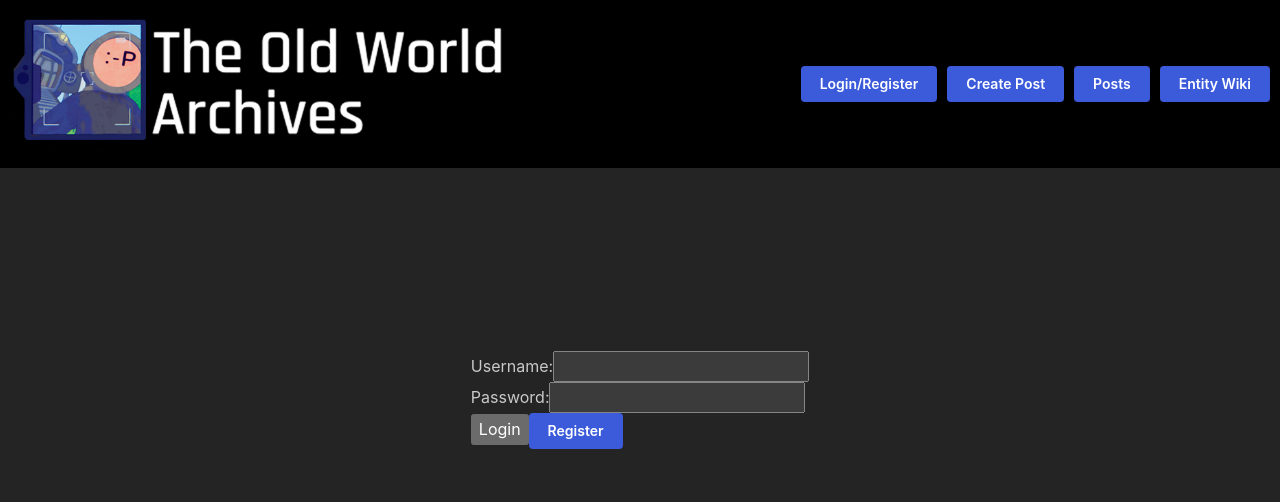
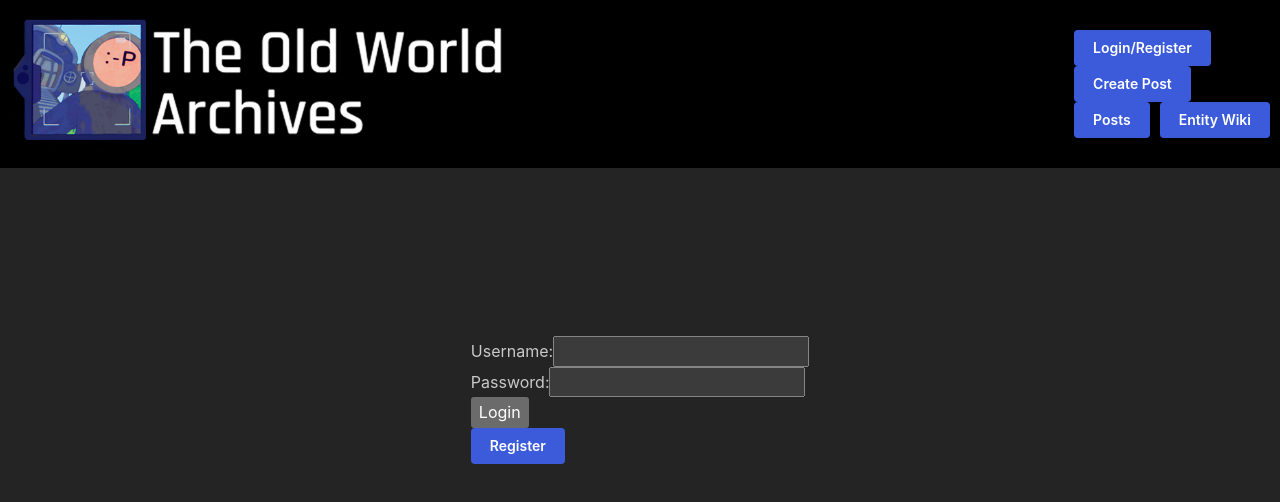
Before and after one commit to Zewppie/the-old-world-archives, a React (Vite) app in the folder frontend/: page /login in a window 1280 px wide. Shown: the top 502 px of the page. Built offline with nearby package versions, Linux system fonts and the light colour scheme.

Commit message:
Add all page redirections with navigate()
This way the page history is stored, and navigating back and forth between them on the browser works.

```diff
--- a/frontend/src/components/Header.tsx
+++ b/frontend/src/components/Header.tsx
@@ -1,30 +1,32 @@
 import React, { ReactNode } from 'react';
 import { Link } from 'react-router-dom';
 import { Button } from '@mantine/core';
+import { useNavigate } from 'react-router-dom';
 
 interface HeaderProps {
     children: ReactNode;
 }
 
 const Header = ({ children }: HeaderProps) => {
+    const navigate = useNavigate();
     return (
         <div className="container">
             <div className="header" style={{ position: 'fixed', top: 0, left: 0, right: 0, width: '100%', display: 'flex', alignItems: 'center', justifyContent: 'space-between', padding: '10px', backgroundColor: 'black', color: 'white', zIndex: 1000 }}>
-                <Link to="/">
-                    <img src="the_old_world_archives_logo.png" alt="Logo" className="logo" style={{ marginRight: '20px' }} />
-                </Link>
                 <div>
-                    <Link to="/login">
-                        <Button variant="filled" color="indigo" style={{ marginRight: '10px' }}>Login/Register</Button>
-                    </Link>
-                    <Link to="/upload">
-                        <Button variant="filled" color="indigo" style={{ marginRight: '10px' }}>Create Post</Button>
-                    </Link>
+                    <img src="the_old_world_archives_logo.png" alt="Logo" className="logo" style={{ marginRight: '20px' }} onClick={() => navigate('/')}/>
+                </div>
+                <div>
+                    <div>
+                        <Button variant="filled" color="indigo" style={{ marginRight: '10px' }} onClick={() => navigate('/login')}>Login/Register</Button>
+                    </div>
+                    <div>
+                        <Button variant="filled" color="indigo" style={{ marginRight: '10px' }} onClick={() => navigate('/upload')}>Create Post</Button>
+                    </div>
                     <Link to="/posts">
-                        <Button variant="filled" color="indigo" style={{ marginRight: '10px' }}>Posts</Button>
+                        <Button variant="filled" color="indigo" style={{ marginRight: '10px' }} onClick={() => navigate('/posts')}>Posts</Button>
                     </Link>
                     <Link to="/entities">
-                        <Button variant="filled" color="indigo">Entity Wiki</Button>
+                        <Button variant="filled" color="indigo" onClick={() => navigate('/entities')}>Entity Wiki</Button>
                     </Link>
                 </div>
             </div>
--- a/frontend/src/pages/login.tsx
+++ b/frontend/src/pages/login.tsx
@@ -33,7 +33,7 @@ const Login: React.FC = () => {
     };
 
     const redirectToRegister = () => {
-        navigate('register')
+        navigate('/register')
     }
 
     return (
@@ -48,9 +48,9 @@ const Login: React.FC = () => {
                     <input type="password" value={password} onChange={(e) => setPassword(e.target.value)}/>
                 </div>
                 <button type="submit">Login</button>
-                <Link to="/register">
-                    <Button variant="filled" color="indigo">Register</Button>
-                </Link>
+                <div>
+                    <Button variant="filled" color="indigo" onClick={redirectToRegister}>Register</Button>
+                </div>
             </form>
         </div>
     );
--- a/frontend/src/pages/post-creation.tsx
+++ b/frontend/src/pages/post-creation.tsx
@@ -82,9 +82,6 @@ const PostCreation: React.FC = () => {
                 />
             </div>
             <button type="submit">Submit</button>
-            <Link to="/">
-                <Button variant="filled" color="indigo">Return to Home Page</Button>
-            </Link>
         </form>
     );
 };
--- a/frontend/src/pages/posts.tsx
+++ b/frontend/src/pages/posts.tsx
@@ -1,6 +1,6 @@
 import React, { useState, useEffect } from 'react';
 import axios from 'axios';
-import { Link } from 'react-router-dom';
+import {Link, useNavigate} from 'react-router-dom';
 
 
 interface Post {
@@ -13,6 +13,7 @@ interface Post {
 
 const Posts = () => {
     const [posts, setPosts] = useState<Post[]>([]);
+    const navigate = useNavigate()
 
     useEffect(() => {
         const fetchPosts = async () => {
@@ -33,15 +34,12 @@ const Posts = () => {
 
     return (
         <div>
-            <h1>This is the post page!</h1>
+            <h1>Posts</h1>
             {/* Add your content here */}
-            <h2>Posts</h2>
             <ul>
                 {posts.map(post => (
-                    <li key={post.id}>
-                        <Link to={`/posts/${post.id}`}>
+                    <li key={post.id} onClick={() => navigate(`/posts/${post.id}`)} style={{cursor: 'pointer'}}>
                             {post.title}
-                        </Link>
                     </li>
                 ))}
             </ul>
--- a/frontend/src/pages/register.tsx
+++ b/frontend/src/pages/register.tsx
@@ -64,9 +64,9 @@ const Register = () => {
                 <Button type="submit" mt="sm" fullWidth>
                     Register
                 </Button>
-                <Link to="/login">
-                    <Button variant="filled" color="indigo">Login</Button>
-                </Link>
+                <div>
+                    <Button variant="filled" color="indigo" onClick={() => navigate('/login')}>Login</Button>
+                </div>
             </form>
         </Box>
     );
```
Also changed, not shown: 1 other file (tests, documents, lock files or other folders).
